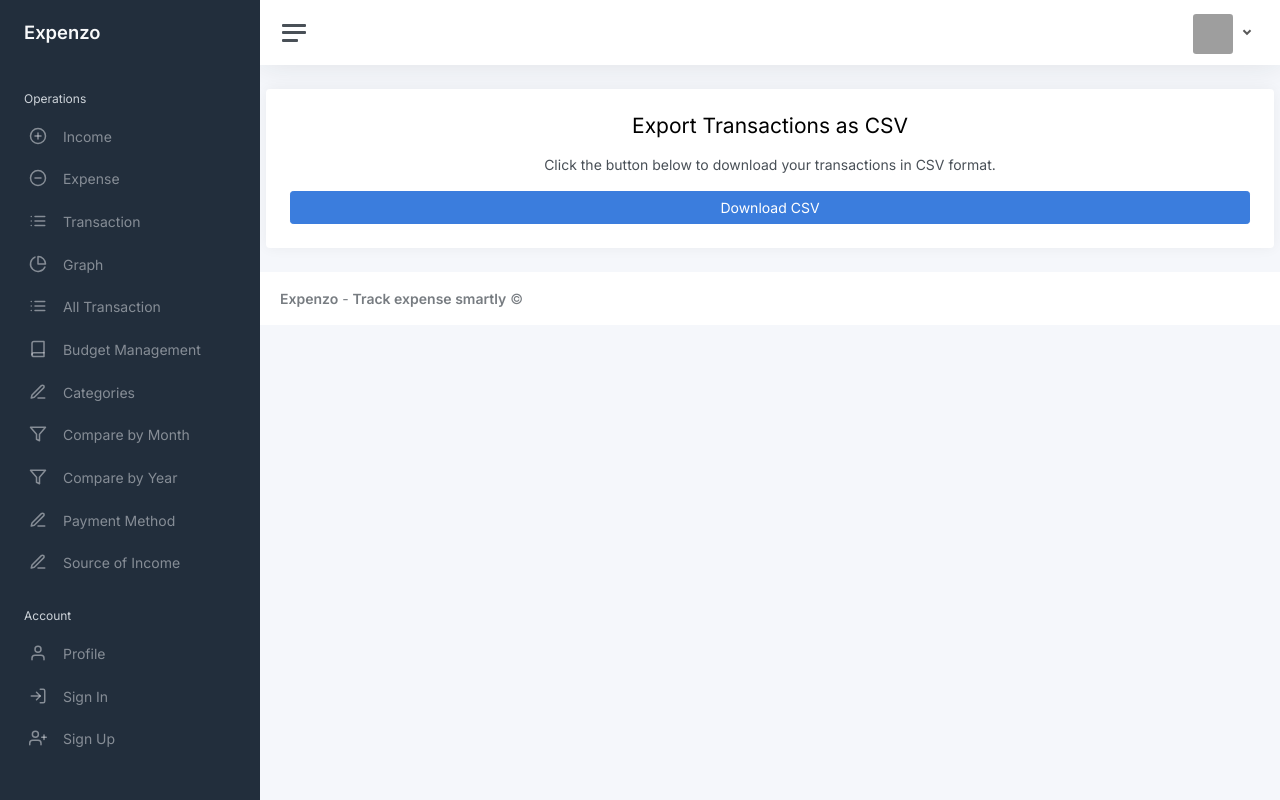
After one commit to shyamsndr/SmartExpenseTracker, a Django app: page /export_csv_month/ in a window 1280 px wide. The commit adds this page. Run offline with Django 5.2, Linux system fonts and the light colour scheme; some libraries are stand-ins or nearby versions; grey boxes are pictures that could not be loaded.

Commit message:
Almost did current month transaction expt: export, graph and have small mistake

```diff
--- a/smart_expense_tracker/templates/base.html
+++ b/smart_expense_tracker/templates/base.html
@@ -46,6 +46,12 @@
 					</li>
 
 					<li class="sidebar-item">
+						<a class="sidebar-link" href="{% url 'current_month_transactions' %}">
+              <i class="align-middle" data-feather="list"></i> <span class="align-middle">Transaction</span>
+            </a>
+					</li>
+
+					<li class="sidebar-item">
 						<a class="sidebar-link" href="{% url 'graph' %}">
               <i class="align-middle" data-feather="pie-chart"></i> <span class="align-middle">Graph</span>
             </a>
@@ -53,7 +59,7 @@
 
 					<li class="sidebar-item">
 						<a class="sidebar-link" href="{% url 'transactions' %}">
-              <i class="align-middle" data-feather="list"></i> <span class="align-middle">Table</span>
+              <i class="align-middle" data-feather="list"></i> <span class="align-middle">All Transaction</span>
             </a>
 					</li>
 
--- /dev/null
+++ b/smart_expense_tracker/templates/export_csv_month.html
@@ -0,0 +1,13 @@
+{% extends 'base.html' %}
+
+{% block title %}Export CSV - Expenzo{% endblock %}
+
+{% block content %}
+<div class="container mt-4">
+    <div class="card p-4 text-center">
+        <h1 class="h3 mb-3">Export Transactions as CSV</h1>
+        <p>Click the button below to download your transactions in CSV format.</p>
+        <a href="" class="btn btn-primary">Download CSV</a>
+    </div>
+</div>
+{% endblock %}
--- a/smart_expense_tracker/templates/graph.html
+++ b/smart_expense_tracker/templates/graph.html
@@ -1,6 +1,6 @@
 {% extends 'base.html' %}
 
-{% block title %}Graph - Expenzo{% endblock %}
+{% block title %}All Transaction Graph - Expensolite{% endblock %}
 
 {% block content %}
 <main class="content">
--- a/smart_expense_tracker/users/urls.py
+++ b/smart_expense_tracker/users/urls.py
@@ -28,4 +28,11 @@ urlpatterns = [
     path('delete_transaction/<int:transaction_id>/', views.delete_transaction, name='delete_transaction'),
     path('compare-months/', views.compare_months_view, name='compare_months'),
     path('compare-years/', views.compare_years_view, name='compare_years'),
+    path('transactions/current-month/', views.current_month_transactions_view, name='current_month_transactions'),
+    path('current_month_transaction_edit/<int:transaction_id>/', views.current_month_transaction_edit_view, name='current_month_transaction_edit'),
+    path('current_month_transaction_delete/<int:transaction_id>/', views.current_month_transaction_delete_view, name='current_month_transaction_delete'),
+    path('export_csv_month/', views.export_csv_month, name='export_csv_month'),
+    path('download_csv_month/', views.download_csv_month, name='download_csv_month'),
+    path('export_pdf_month/', views.export_pdf_month, name='export_pdf_month'),
+    path('download_pdf_month/', views.download_pdf_month, name='download_pdf_month'),
 ]
--- a/smart_expense_tracker/users/views.py
+++ b/smart_expense_tracker/users/views.py
@@ -1,9 +1,10 @@
-from django.shortcuts import render, redirect
+from django.shortcuts import render, redirect, get_object_or_404
 from django.contrib import messages
 from .models import User, Category, PaymentMethod, Income, Expense, Budget
 from django.db.models import Sum
 from decimal import Decimal
 import calendar
+from django.utils.timezone import now
 from datetime import datetime
 from django.db.models import Q
 from django.db import models
@@ -16,7 +17,8 @@ from operator import attrgetter
 from .services import (authenticate_user, register_user, update_profile, change_password, get_income_sources, add_income_source,
                         delete_income_source, add_income, get_payment_methods, add_payment_method, delete_payment_method,
                         get_categories, add_category, delete_category, get_income_sources, get_categories, get_payment_methods,
-                        add_expense, export_transactions_to_csv, generate_transactions_pdf)
+                        add_expense, export_transactions_to_csv, generate_transactions_pdf, export_current_month_to_csv,
+                        generate_current_month_pdf)
 
 def base_view(request):
     user = User.objects.get(u_id=request.session['user_id'])  # Fetch user based on session
@@ -577,3 +579,113 @@ def compare_years_view(request):
         'years': years,
     }
     return render(request, 'compare_years.html', context)
+
+def current_month_transactions_view(request):
+    if not request.session.get('user_id'):
+        return redirect('login')  # Ensure session-based auth
+
+    query = request.GET.get('q', '').strip()
+    user = request.user
+    today = now()
+
+    # Fetch current month transactions
+    incomes = Income.objects.filter(user=user, date__year=today.year, date__month=today.month)
+    expenses = Expense.objects.filter(user=user, date__year=today.year, date__month=today.month)
+
+    # Apply search filter
+    if query:
+        incomes = incomes.filter(
+            Q(source__name__icontains=query) |
+            Q(payment_method__name__icontains=query) |
+            Q(date__icontains=query) |
+            Q(description__icontains=query)
+        )
+        expenses = expenses.filter(
+            Q(category__name__icontains=query) |
+            Q(payment_method__name__icontains=query) |
+            Q(date__icontains=query) |
+            Q(description__icontains=query)
+        )
+
+    # Merge transactions and sort by date and time
+    transactions = sorted(
+        chain(incomes, expenses),
+        key=attrgetter('date', 'time'),
+        reverse=True
+    )
+
+    for transaction in transactions:
+        transaction.transaction_id = (
+            transaction.income_id if isinstance(transaction, Income) else transaction.expense_id
+        )
+
+    for transaction in transactions:
+        if isinstance(transaction, Expense):
+            transaction.amount = -transaction.amount
+
+    # Calculate summary
+    total_income = incomes.aggregate(Sum('amount'))['amount__sum'] or 0
+    total_expense = expenses.aggregate(Sum('amount'))['amount__sum'] or 0
+    total_balance = total_income - total_expense  # Expenses are negative
+
+    return render(request, 'current_month_transactions.html', {
+        'transactions': transactions,
+        'total_income': total_income,
+        'total_expense': total_expense,
+        'total_balance': total_balance
+    })
+
+def current_month_transaction_delete_view(request, transaction_id):
+    # Try to fetch the transaction using the provided transaction_id
+    try:
+        transaction = Income.objects.get(income_id=transaction_id, user=request.user)
+    except Income.DoesNotExist:
+        transaction = Expense.objects.get(expense_id=transaction_id, user=request.user)
+
+    if request.method == 'POST':
+        # Delete the transaction
+        transaction.delete()
+        return redirect('current_month_transactions')
+
+    return render(request, 'delete_transaction_months.html', {'transaction': transaction})
+
+def current_month_transaction_edit_view(request, transaction_id):
+    # Try to fetch the transaction using the provided transaction_id
+    try:
+        transaction = Income.objects.get(income_id=transaction_id, user=request.user)
+    except Income.DoesNotExist:
+        transaction = Expense.objects.get(expense_id=transaction_id, user=request.user)
+
+    if request.method == 'POST':
+        # Update the transaction with the form data
+        transaction.description = request.POST.get('description', transaction.description)
+        transaction.amount = float(request.POST.get('amount', transaction.amount))
+        transaction.save()
+        return redirect('current_month_transactions')
+
+    return render(request, 'edit_transaction_months.html', {'transaction': transaction})
+
+def current_month_graph(request):
+    return render(request, 'current_month_graph.html')
+
+def export_csv_month(request):
+    """Renders the export page with the download button for the current month."""
+    return render(request, 'export_csv_month.html')
+
+def download_csv_month(request):
+    """Handles the CSV download request for the current month."""
+    if not request.user.is_authenticated:
+        return redirect('login')
+
+    return export_current_month_to_csv(request.user)
+
+def export_pdf_month(request):
+    """Renders the export page with the download button for the current month."""
+    return render(request, 'export_pdf_month.html')
+
+def download_pdf_month(request):
+    """Handles the PDF download request for the current month."""
+    if not request.user.is_authenticated:
+        return redirect('login')
+
+    return generate_current_month_pdf(request.user.id)
```
Also changed, not shown: smart_expense_tracker/templates/current_month_graph.html (added, +7 -0 lines), smart_expense_tracker/templates/current_month_transactions.html (added, +91 -0 lines), smart_expense_tracker/templates/delete_transaction_months.html (added, +19 -0 lines), smart_expense_tracker/templates/edit_transaction_months.html (added, +25 -0 lines), smart_expense_tracker/templates/export_pdf_month.html (added, +13 -0 lines), smart_expense_tracker/users/services.py (+73 -0 lines).
